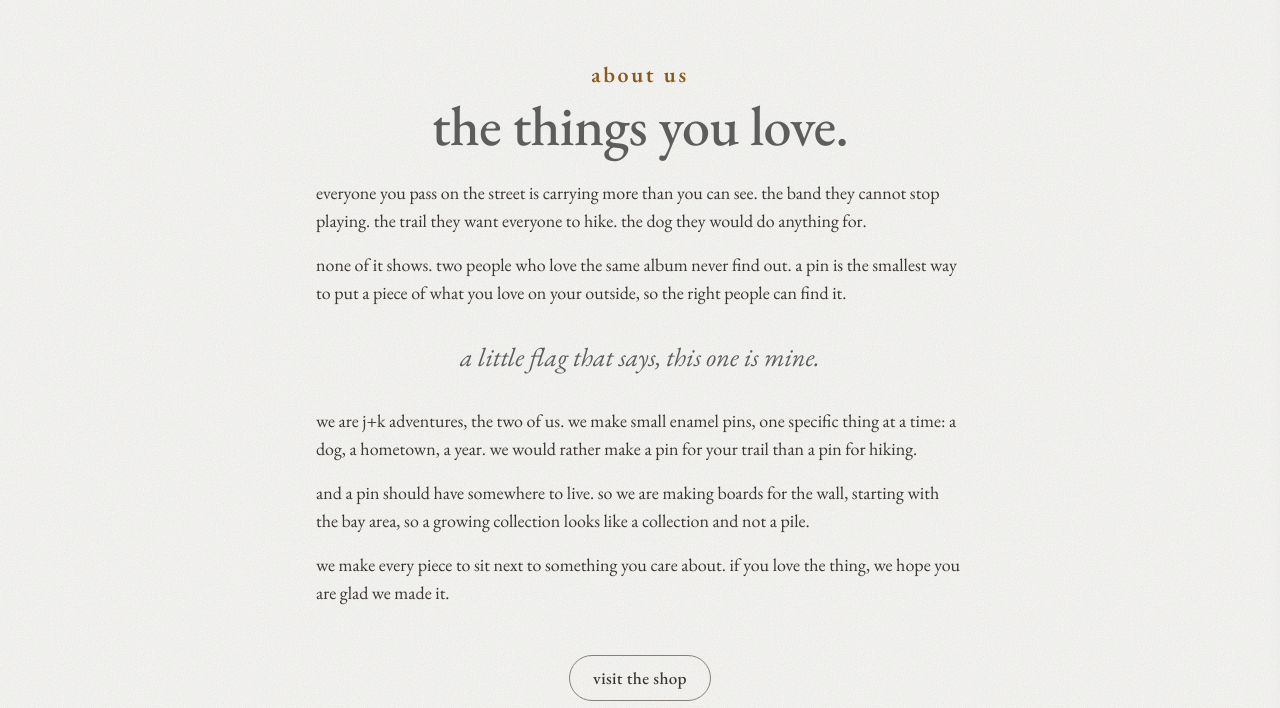
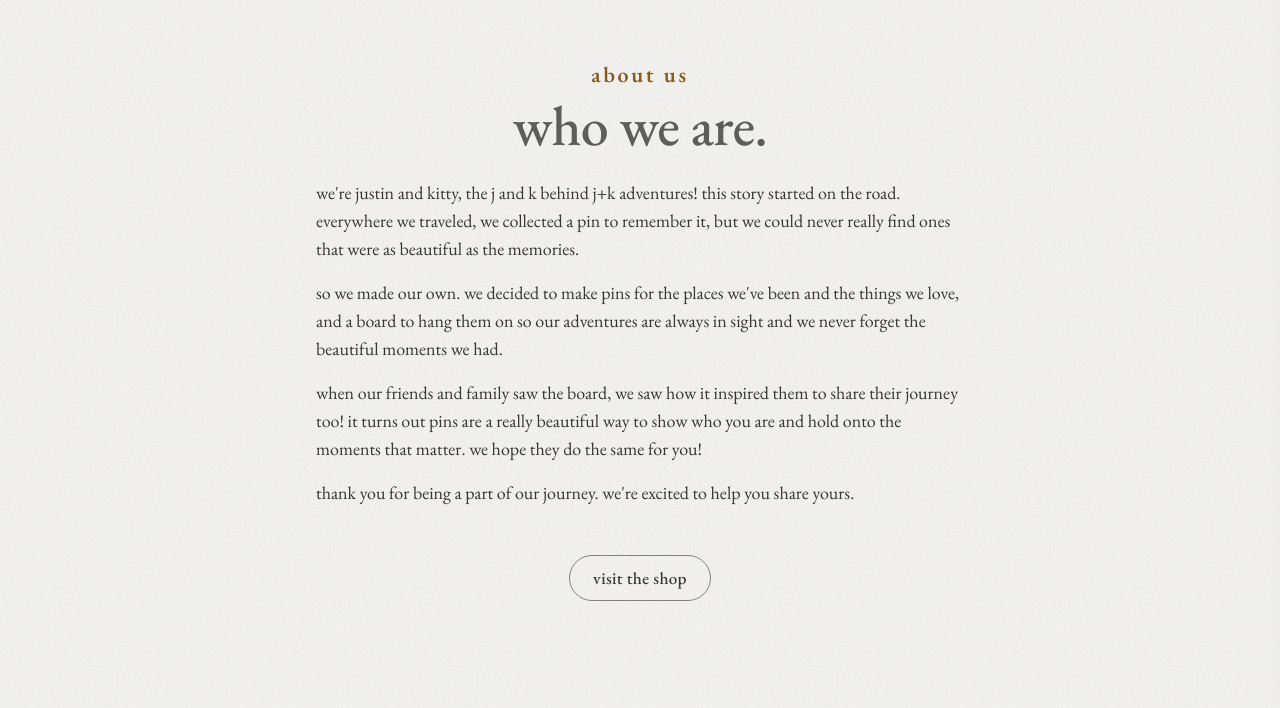
Before and after one commit to JTHCreative/ourjkadventures, a plain HTML site: page site/about.html in a window 1280 px wide. Shown: the part 92-800 px from the top of the page. Drawn offline with nearby package versions, Linux system fonts and the light colour scheme; no server answers.

Commit message:
About page in our own words, and a homier brand voice (#40)
* about page: new story paragraphs from justin and kitty

Co-Authored-By: Claude Opus 5.5 <noreply@anthropic.com>
Claude-Session: https://claude.ai/code/session_01KvTh7BLdoJoF1JTxYEXptq

* about page: only the new story, 'and' in place of the second 'so'

Co-Authored-By: Claude Opus 5.5 <noreply@anthropic.com>
Claude-Session: https://claude.ai/code/session_01KvTh7BLdoJoF1JTxYEXptq

* brand voice: casual and homey, exclamation marks in friendly text but not headings

Co-Authored-By: Claude Opus 5.5 <noreply@anthropic.com>
Claude-Session: https://claude.ai/code/session_01KvTh7BLdoJoF1JTxYEXptq

* about page: heading is now 'who we are.'

Co-Authored-By: Claude Opus 5.5 <noreply@anthropic.com>
Claude-Session: https://claude.ai/code/session_01KvTh7BLdoJoF1JTxYEXptq

---------

Co-authored-by: Claude <noreply@anthropic.com>

```diff
--- a/site/about.html
+++ b/site/about.html
@@ -36,21 +36,17 @@
 <section class="section">
   <div class="wrap narrow">
     <p class="eyebrow center">about us</p>
-    <h1 class="display center" style="margin-top:var(--space-2)">the things you love.</h1>
+    <h1 class="display center" style="margin-top:var(--space-2)">who we are.</h1>
   </div>
   <!-- the reel door: our instagram reels in a ring, built by assets/reel-door.js from /api/reels. it sits outside the
        narrow column so the reels have room, and hides itself (only itself) if the reels can't be had -->
   <div class="about-reels" data-reel-door data-reels-src="/api/reels"></div>
   <div class="wrap narrow">
     <div class="prose body-lg" style="margin-top:var(--space-5)">
-      <p>everyone you pass on the street is carrying more than you can see. the band they cannot stop playing. the trail they want everyone to hike. the dog they would do anything for.</p>
-      <p>none of it shows. two people who love the same album never find out. a pin is the smallest way to put a piece of what you love on your outside, so the right people can find it.</p>
-    </div>
-    <p class="quote pull">a little flag that says, this one is mine.</p>
-    <div class="prose body-lg">
-      <p>we are j+k adventures, the two of us. we make small enamel pins, one specific thing at a time: a dog, a hometown, a year. we would rather make a pin for your trail than a pin for hiking.</p>
-      <p>and a pin should have somewhere to live. so we are making boards for the wall, starting with the bay area, so a growing collection looks like a collection and not a pile.</p>
-      <p>we make every piece to sit next to something you care about. if you love the thing, we hope you are glad we made it.</p>
+      <p>we're justin and kitty, the j and k behind j+k adventures! this story started on the road. everywhere we traveled, we collected a pin to remember it, but we could never really find ones that were as beautiful as the memories.</p>
+      <p>so we made our own. we decided to make pins for the places we've been and the things we love, and a board to hang them on so our adventures are always in sight and we never forget the beautiful moments we had.</p>
+      <p>when our friends and family saw the board, we saw how it inspired them to share their journey too! it turns out pins are a really beautiful way to show who you are and hold onto the moments that matter. we hope they do the same for you!</p>
+      <p>thank you for being a part of our journey. we're excited to help you share yours.</p>
     </div>
     <p class="center" style="margin-top:var(--space-7)"><a class="jka-btn jka-btn--quiet" href="shop.html">visit the shop</a></p>
   </div>
```
Also changed, not shown: 4 other files.
